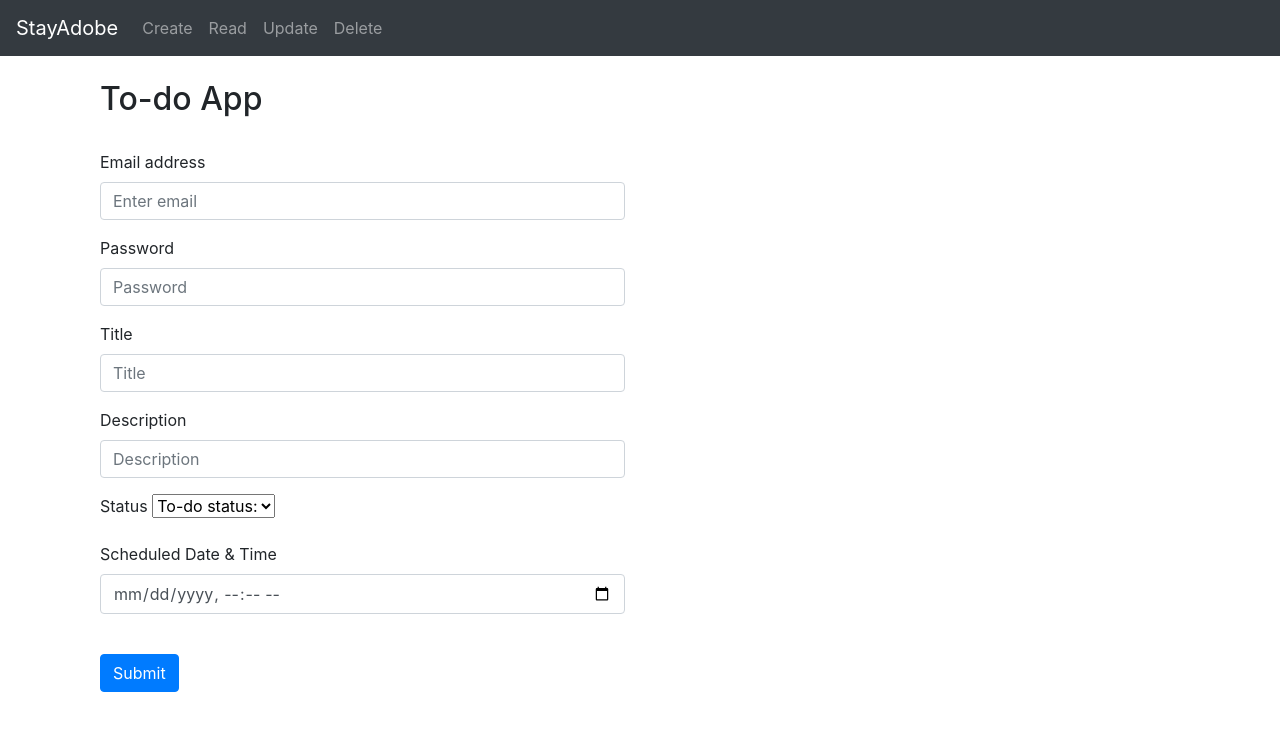
After one commit to Parasgr7/To-Do-Django-Task, a Django app: page /todo/create/ in a window 1280 px wide. The commit adds this page. Shown: the top 731 px of the page. Run offline with Django 3.2, Linux system fonts and the light colour scheme; some libraries are stand-ins or nearby versions.

Commit message:
create read done

```diff
--- /dev/null
+++ b/registration/templates/create.html
@@ -0,0 +1,64 @@
+{% extends 'index.html' %}
+
+{% block header %}
+    <div class="container">
+  <div class="col-xs-12">
+    {% if messages %} {% for message in messages %}
+    <div class="alert" role="alert">
+      {{ message }}
+    </div>
+    {% endfor %} {% endif %}
+  </div>
+</div>
+    <div class="container">
+        <div class="col-md-6">
+            <form  method="post" action="/todo/save/">
+                 {% csrf_token %}
+              <div class="form-group">
+                  <br>
+               <h2>To-do App</h2>
+                  <br>
+                <label for="exampleInputEmail1">Email address</label>
+                <input type="email" class="form-control" required name="email" aria-describedby="emailHelp" placeholder="Enter email">
+              </div>
+              <div class="form-group">
+                <label for="exampleInputPassword1">Password</label>
+                <input type="password" class="form-control" required name="password" placeholder="Password">
+              </div>
+                <div class="form-group">
+                <label for="exampleInputPassword1">Title</label>
+                <input type="text" class="form-control" required name="title" placeholder="Title">
+              </div>
+                <div class="form-group">
+                <label for="exampleInputPassword1">Description</label>
+                <input type="text" class="form-control" name="description" required placeholder="Description">
+              </div>
+              <div class="form-group">
+
+                <label for="exampleInputPassword1">Status</label>
+
+                  <select name="status">
+    <option selected="selected" disabled>To-do status:</option>
+    <option value=1>Pending</option>
+    <option value=2>In Progress</option>
+    <option value=3>Completed</option>
+  </select>
+              </div>
+
+                <div class="form-group">
+             <label for="exampleInputPassword1">Scheduled Date & Time</label>
+                <input type="datetime-local" required class="form-control" name="time" placeholder="Date">
+            </div>
+
+                <br>
+
+              <button type="submit" class="btn btn-primary">Submit</button>
+            </form>
+        </div>
+    </div>
+
+
+
+
+
+{% endblock %}
--- /dev/null
+++ b/registration/templates/delete.html
@@ -0,0 +1,5 @@
+{% extends 'index.html' %}
+
+{% block header %}
+<p>akssa</p>
+{% endblock %}
--- a/registration/templates/index.html
+++ b/registration/templates/index.html
@@ -4,7 +4,7 @@
 <html class="no-js" lang="zxx">
   <head>
     <meta charset="utf-8" />
-    <meta name="author" content="John Doe" />
+    <meta name="author" content="Paras" />
     <meta name="description" content="" />
     <meta name="keywords" content="HTML,CSS,XML,JavaScript" />
     <meta http-equiv="x-ua-compatible" content="ie=edge" />
@@ -16,11 +16,12 @@
       integrity="sha384-Gn5384xqQ1aoWXA+058RXPxPg6fy4IWvTNh0E263XmFcJlSAwiGgFAW/dAiS6JXm"
       crossorigin="anonymous"
     />
-    <link
-      rel="stylesheet"
-      href="//maxcdn.bootstrapcdn.com/bootstrap/3.2.0/css/bootstrap-theme.min.css"
-    />
+
+      <link rel="stylesheet" href="https://maxcdn.bootstrapcdn.com/bootstrap/4.0.0/css/bootstrap.min.css" integrity="sha384-Gn5384xqQ1aoWXA+058RXPxPg6fy4IWvTNh0E263XmFcJlSAwiGgFAW/dAiS6JXm" crossorigin="anonymous">
     <link rel="stylesheet" href="{% static 'css/land.css' %}" />
+      <script src="https://code.jquery.com/jquery-3.2.1.slim.min.js" integrity="sha384-KJ3o2DKtIkvYIK3UENzmM7KCkRr/rE9/Qpg6aAZGJwFDMVNA/GpGFF93hXpG5KkN" crossorigin="anonymous"></script>
+    <script src="https://cdnjs.cloudflare.com/ajax/libs/popper.js/1.12.9/umd/popper.min.js" integrity="sha384-ApNbgh9B+Y1QKtv3Rn7W3mgPxhU9K/ScQsAP7hUibX39j7fakFPskvXusvfa0b4Q" crossorigin="anonymous"></script>
+    <script src="https://maxcdn.bootstrapcdn.com/bootstrap/4.0.0/js/bootstrap.min.js" integrity="sha384-JZR6Spejh4U02d8jOt6vLEHfe/JQGiRRSQQxSfFWpi1MquVdAyjUar5+76PVCmYl" crossorigin="anonymous"></script>
     <link
       rel="stylesheet"
       href="https://use.fontawesome.com/releases/v5.8.2/css/all.css"
@@ -48,16 +49,16 @@
 {% block navbar %}
 
     <nav class="navbar navbar-expand-lg navbar-dark bg-dark">
-  <a class="navbar-brand" href="#">StayAdobe</a>
+  <a class="navbar-brand" href="/">StayAdobe</a>
   <button class="navbar-toggler" type="button" data-toggle="collapse" data-target="#navbarNavAltMarkup" aria-controls="navbarNavAltMarkup" aria-expanded="false" aria-label="Toggle navigation">
     <span class="navbar-toggler-icon"></span>
   </button>
   <div class="collapse navbar-collapse" id="navbarNavAltMarkup">
     <div class="navbar-nav">
-      <a class="nav-item nav-link" href="#">Create</a>
-      <a class="nav-item nav-link" href="#">Read</a>
-      <a class="nav-item nav-link" href="#">Update</a>
-      <a class="nav-item nav-link" href="#">Delete</a>
+      <a class="nav-item nav-link" href="{% url 'registration:create' %}">Create</a>
+      <a class="nav-item nav-link" href="{% url 'registration:read' %}">Read</a>
+      <a class="nav-item nav-link" href="{% url 'registration:update' %}">Update</a>
+      <a class="nav-item nav-link" href="{% url 'registration:delete' %}">Delete</a>
     </div>
   </div>
 </nav>
@@ -70,40 +71,14 @@
 
 {% endblock %}
 
-{#{% block content %}#}
+<script type="text/javascript">
 
 
-{#   <!--login-modal-->#}
-{#    {% include "login_signup.html" %}#}
-{#    <!--Feature-area-->#}
-{#    {% include "features.html" %}#}
-{##}
-{#    <!-- works -->#}
-{#    {% include "works.html" %}#}
-{##}
-{#    <!-- special-feat -->#}
-{#    {% include "special_feat.html" %}#}
-{##}
-{#    <!-- packages -->#}
-{#    {% include "packages.html" %}#}
-{##}
-{#    <!-- team-->#}
-{#    {% include "team.html" %}#}
-{##}
-{#    <!-- testimonial-->#}
-{#    {% include "testimonial.html" %}#}
-{##}
-{##}
-{#    {% endblock %}#}
-{##}
-{##}
-{#    <!-- footer-->#}
-{#    {% include "footer.html" %}#}
+            $('.dropdown-menu > .dropdown-item').click(function(){
+    $('#selected').text($(this).text());
+  });
 
-
-
-
-
+        </script>
 
   </body>
 </html>
--- /dev/null
+++ b/registration/templates/update.html
@@ -0,0 +1,5 @@
+{% extends 'index.html' %}
+
+{% block header %}
+<p>akssa</p>
+{% endblock %}
--- /dev/null
+++ b/registration/urls.py
@@ -0,0 +1,13 @@
+from django.contrib import admin
+from django.urls import path
+from django.conf.urls import url
+from registration import views
+
+urlpatterns = [
+    url(r'^create/$', views.create, name='create'),
+    url(r'^read/$', views.read, name='read'),
+    url(r'^udpate/$', views.update, name='update'),
+    url(r'^delete/$', views.delete, name='delete'),
+    url(r'^save/$', views.save, name='save')
+
+]
--- a/registration/views.py
+++ b/registration/views.py
@@ -1,9 +1,58 @@
 from django.shortcuts import render
+from registration.models import Registration
+from django.contrib.auth.hashers import make_password
+from django.contrib import messages
 
 # Create your views here.
 def land_redirect(request):
-    # if request.user.is_authenticated:
-    #     return redirect(reverse('home:home'))
-    # else:
-    #     feed_list = UserFeedback.objects.all()
-        return render(request, 'index.html')
+
+    return render(request, 'index.html')
+
+def create(request):
+
+    return render(request, 'create.html')
+
+def read(request):
+
+    todos = Registration.objects.all().values()
+    for todo in todos:
+        if todo['status']==1:
+            todo['status'] = "Pending"
+
+        elif todo['status']==2:
+            todo['status'] = "In Progress"
+
+        else:
+            todo['status'] = "Completed"
+
+    args= {'data': todos}
+
+    return render(request, 'read.html',args)
+
+def update(request):
+
+    return render(request, 'update.html')
+
+def delete(request):
+
+    return render(request, 'delete.html')
+
+def save(request):
+    if request.method == 'POST':
+        feed = Registration()
+        print(request.POST.get('status'))
+        if request.POST.get('title') and request.POST.get('email') and request.POST.get('password'):
+
+            feed.title = request.POST.get('title')
+            feed.email = request.POST.get('email')
+            feed.description = request.POST.get('description')
+            feed.password = make_password(request.POST.get('password'))
+            feed.status = request.POST.get('status')
+            feed.time = request.POST.get('time')
+
+            feed.save()
+
+            messages.success(request, 'To-do created successfully')
+            args = {'message': messages}
+
+    return render(request, 'create.html',args)
--- a/todo/urls.py
+++ b/todo/urls.py
@@ -15,11 +15,12 @@ Including another URLconf
 """
 from django.contrib import admin
 from django.urls import path
-from django.conf.urls import url
+from django.conf.urls import url,include
 from registration import views
 
 urlpatterns = [
     url(r'^$', views.land_redirect, name='land_redirect'),
     path('admin/', admin.site.urls),
+    url(r'^todo/', include(('registration.urls', 'registration'), namespace='registration'))
 
 ]
```
Also changed, not shown: registration/admin.py (+4 -4 lines), registration/templates/read.html (added, +31 -0 lines), db.sqlite3, todo.csv (deleted), 1 other file.
